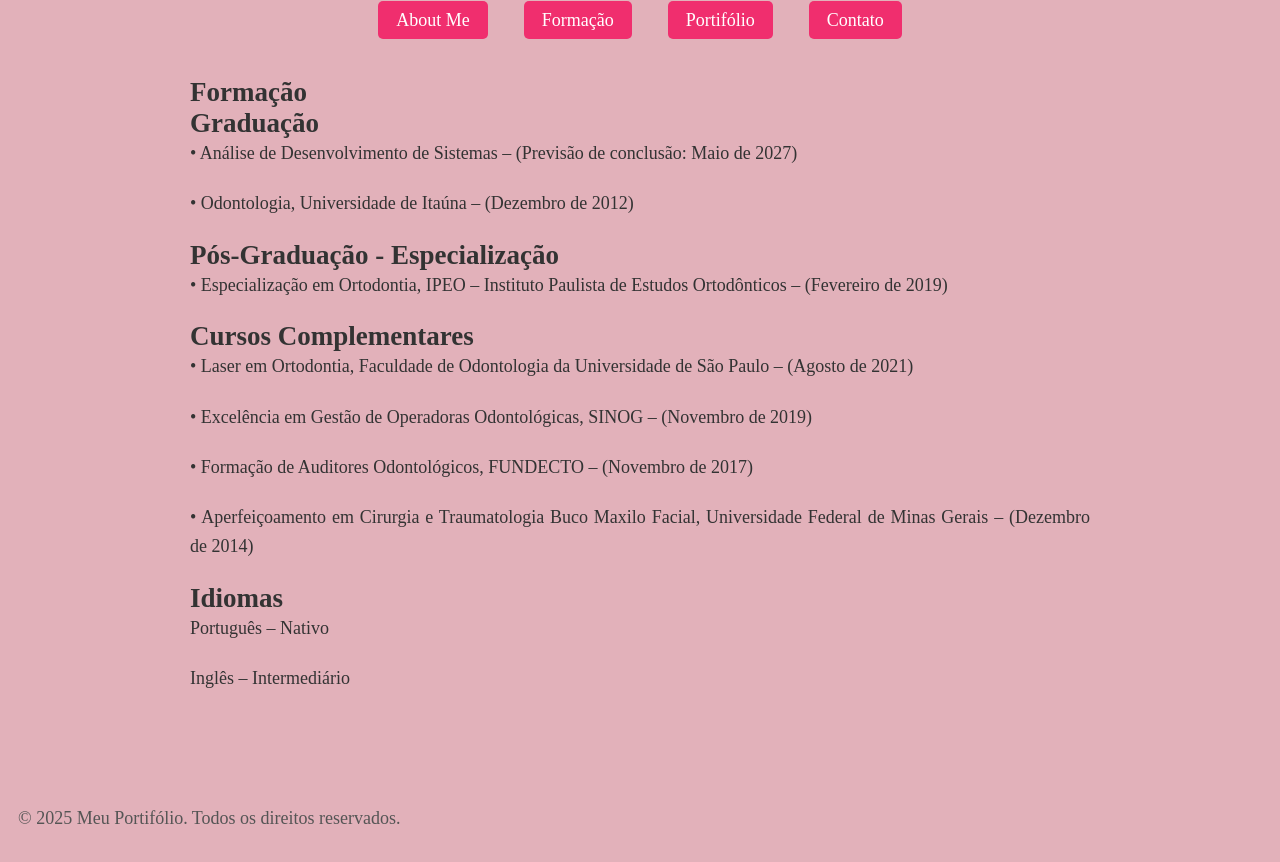
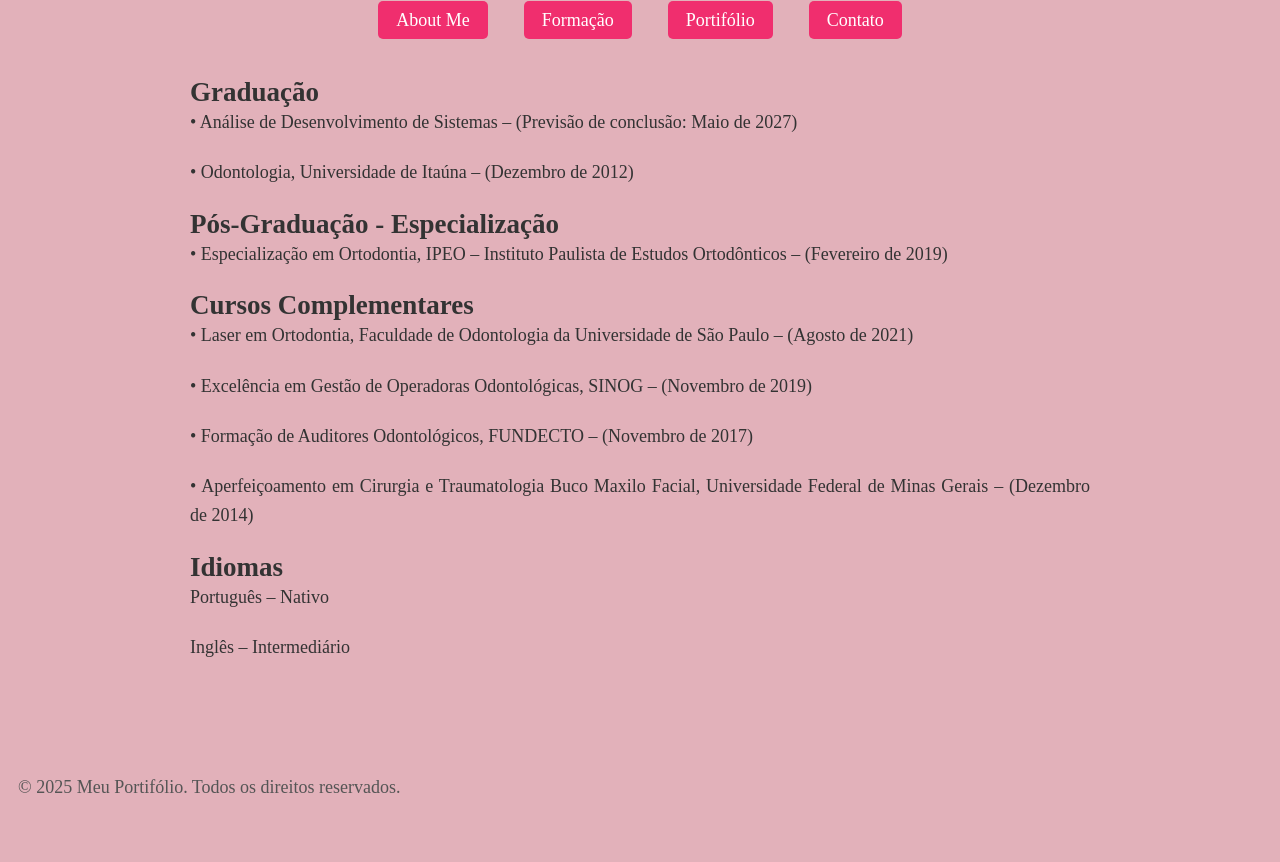
Before and after one commit to BrendaAssis/projeto-web-uninter, a plain HTML site: page formacao.html in a window 1280 px wide. Drawn offline with Linux system fonts and the light colour scheme.

Commit message:
Update formacao.html

```diff
--- a/formacao.html
+++ b/formacao.html
@@ -23,7 +23,6 @@
 
   <!-- Seção de Formação -->
   <section class="formacao">
-    <h1>Formação</h1>
 
     <h2>Graduação</h2>
     <p>• Análise de Desenvolvimento de Sistemas – (Previsão de conclusão: Maio de 2027)</p>
```
